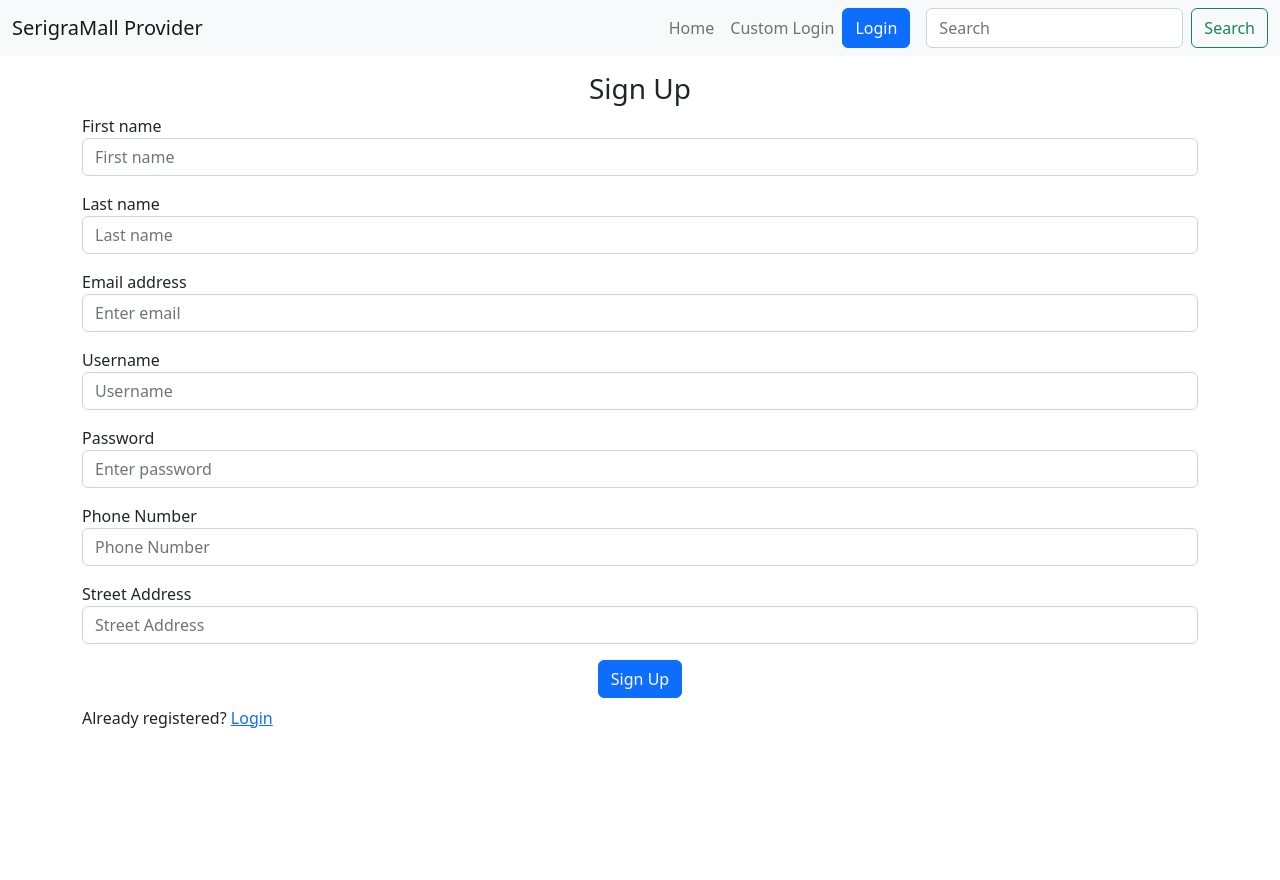
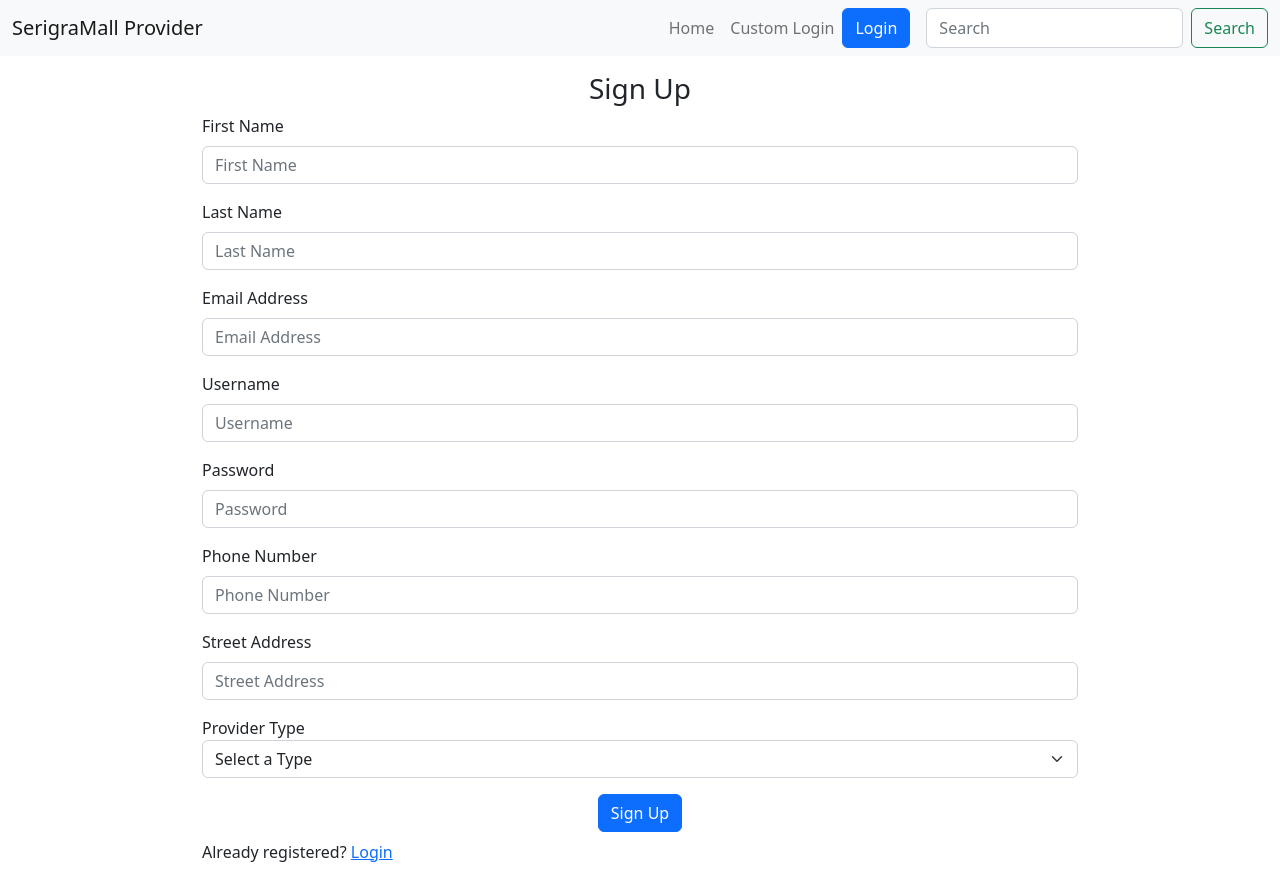
Before and after one commit to floresjdfr/SerigraMall, a React (Vite) app in the folder Serigramall.Web.Provider/: page /signup in a window 1280 px wide. Before the commit the page ends 800 px from the top, so only its background shows below. Built offline with nearby package versions, Linux system fonts and the light colour scheme.

Commit message:
Working on login. Not finished yet

```diff
--- a/Serigramall.Web.Provider/src/hooks/useAuthentication.jsx
+++ b/Serigramall.Web.Provider/src/hooks/useAuthentication.jsx
@@ -1,21 +1,24 @@
 import { useState } from "react";
-import axios from "axios";
+import { auth0Provider } from "../services/api/auth/auth0Provider";
 
-export default function useAuthentication(token, username, passworwd) {
+export default function useAuthentication() {
   const [isAuthenticated, setIsAuthenticated] = useState(false);
   const [token, setToken] = useState(null);
+  const [isLoading, setLoading] = useState(false);
 
-  const domain = import.meta.env.VITE_AUTH0_DOMAIN;
-  const clientId = import.meta.env.VITE_AUTH0_CLIENT_ID;
-  const audience = import.meta.env.VITE_AUTH0_AUDIENCE;
-
-  const baseUrl = `https://${domain}/`
-
-
-
-  function customLogin(){
-    axios.get(`${baseUrl}authorize?response_type=token&client_id=${clientId}&connection=facebook&`);
+  function login(email, password) {
+    auth0Provider
+      .login(email, password)
+      .then((response) => {
+        const accessToken = response.data.access_token;
+        setIsAuthenticated(true);
+        setToken(accessToken);
+        console.log("Logged in successfully");
+        console.log("Token: " + token);
+      })
+      .catch((error) => {
+        console.log(error.message);
+      });
   }
-
-  return { isAuthenticated, token, login };
+  return { login, isAuthenticated, token };
 }
--- a/Serigramall.Web.Provider/src/pages/Login.jsx
+++ b/Serigramall.Web.Provider/src/pages/Login.jsx
@@ -1,17 +1,17 @@
 import { Container, Form, FormControl } from "react-bootstrap";
 import { auth0Provider } from "../services/api/auth/auth0Provider";
+import useAuthentication from "../hooks/useAuthentication";
 
 function Login() {
-  const handleLogin = (e) => {
+  const { login, isAuthenticated, token } = useAuthentication();
+
+  const handleLogin = async (e) => {
     e.preventDefault();
 
     const email = e.target.email.value;
     const password = e.target.password.value;
 
-    auth0Provider
-      .login(email, password)
-      .then((_) => alert("Logged in successfuly"))
-      .catch((_) => alert("Wrong username or password"));
+    login(email, password);
   };
 
   return (
--- a/Serigramall.Web.Provider/src/pages/Signup.jsx
+++ b/Serigramall.Web.Provider/src/pages/Signup.jsx
@@ -1,5 +1,6 @@
 import { Container, Form } from "react-bootstrap";
 import { auth0Provider } from "../services/api/auth/auth0Provider";
+import "../styles/loginForm.css";
 
 function Signup() {
   const handleSubmit = (e) => {
@@ -11,7 +12,10 @@ function Signup() {
     const username = e.target.username.value;
     const password = e.target.password.value;
     const phoneNumber = e.target.phoneNumber.value;
-    const streetAddress = e.target.streetAddress.value;
+    const address = e.target.streetAddress.value;
+    const providerType = e.target.providerType.value;
+
+    console.log(providerType)
 
     auth0Provider
       .signup({
@@ -20,80 +24,98 @@ function Signup() {
         password,
         firstName,
         lastName,
-        streetAddress,
+        address,
         phoneNumber,
+        providerType,
       })
       .then((_) => alert("New user created successfully"))
       .catch((_) => alert("Something went wrong while creating the new user"));
   };
 
   return (
-    <Container>
+    <Container className="loginForm">
       <Form onSubmit={(e) => handleSubmit(e)}>
         <h3 className="text-center">Sign Up</h3>
-        <div className="mb-3">
-          <label>First name</label>
-          <input
+
+        <Form.Group className="mb-3">
+          <Form.Label>First Name</Form.Label>
+          <Form.Control
             id="firstName"
             type="text"
             className="form-control"
-            placeholder="First name"
+            placeholder="First Name"
           />
-        </div>
-        <div className="mb-3">
-          <label>Last name</label>
-          <input
+        </Form.Group>
+
+        <Form.Group className="mb-3">
+          <Form.Label>Last Name</Form.Label>
+          <Form.Control
             id="lastName"
             type="text"
             className="form-control"
-            placeholder="Last name"
+            placeholder="Last Name"
           />
-        </div>
-        <div className="mb-3">
-          <label>Email address</label>
-          <input
+        </Form.Group>
+
+        <Form.Group className="mb-3">
+          <Form.Label>Email Address</Form.Label>
+          <Form.Control
             id="email"
             type="email"
             className="form-control"
-            placeholder="Enter email"
+            placeholder="Email Address"
           />
-        </div>
-        <div className="mb-3">
-          <label>Username</label>
-          <input
+        </Form.Group>
+
+        <Form.Group className="mb-3">
+          <Form.Label>Username</Form.Label>
+          <Form.Control
             id="username"
             type="text"
             className="form-control"
             placeholder="Username"
           />
-        </div>
-        <div className="mb-3">
-          <label>Password</label>
-          <input
+        </Form.Group>
+
+        <Form.Group className="mb-3">
+          <Form.Label>Password</Form.Label>
+          <Form.Control
             id="password"
             type="password"
             className="form-control"
-            placeholder="Enter password"
+            placeholder="Password"
           />
-        </div>
-        <div className="mb-3">
-          <label>Phone Number</label>
-          <input
+        </Form.Group>
+
+        <Form.Group className="mb-3">
+          <Form.Label>Phone Number</Form.Label>
+          <Form.Control
             id="phoneNumber"
             type="number"
             className="form-control"
             placeholder="Phone Number"
           />
-        </div>
-        <div className="mb-3">
-          <label>Street Address</label>
-          <input
+        </Form.Group>
+
+        <Form.Group className="mb-3">
+          <Form.Label>Street Address</Form.Label>
+          <Form.Control
             id="streetAddress"
             type="text"
             className="form-control"
             placeholder="Street Address"
           />
+        </Form.Group>
+
+        <div className="mb-3">
+          <label>Provider Type</label>
+          <Form.Select id="providerType">
+            <option>Select a Type</option>
+            <option value="1">Serigraph Provider</option>
+            <option value="2">Products Provider</option>
+          </Form.Select>
         </div>
+
         <div className="text-center">
           <button type="submit" className="btn btn-primary">
             Sign Up
--- a/Serigramall.Web.Provider/src/services/api/auth/auth0Provider.js
+++ b/Serigramall.Web.Provider/src/services/api/auth/auth0Provider.js
@@ -13,7 +13,6 @@ const axiosInstance = axios.create({
 const login = (username, password) => {
   return axiosInstance.post("/oauth/token", {
     client_id: CLIENT_ID,
-
     audience: AUDIENCE,
     grant_type: "password",
     username: username,
--- /dev/null
+++ b/Serigramall.Web.Provider/src/styles/loginForm.css
@@ -0,0 +1,41 @@
+/* Small devices (landscape phones, 576px and up)*/
+@media (max-width: 575px) {
+  .loginForm {
+    max-width: 450px;
+  }
+}
+
+/* Small devices (landscape phones, 576px and up)*/
+@media (min-width: 576px) {
+  .loginForm {
+    max-width: 500px;
+  }
+}
+
+/* Medium devices (tablets, 768px and up) */
+@media (min-width: 768px) {
+  .loginForm {
+    max-width: 700px;
+  }
+}
+
+/*  Large devices (desktops, 992px and up) **/
+@media (min-width: 992px) {
+  .loginForm {
+    max-width: 900px;
+  }
+}
+
+/* X-Large devices (large desktops, 1200px and up) */
+@media (min-width: 1200px) {
+  .loginForm {
+    max-width: 900px;
+  }
+}
+
+/* XX-Large devices (larger desktops, 1400px and up) */
+@media (min-width: 1400px) {
+  .loginForm {
+    max-width: 900px;
+  }
+}
```
